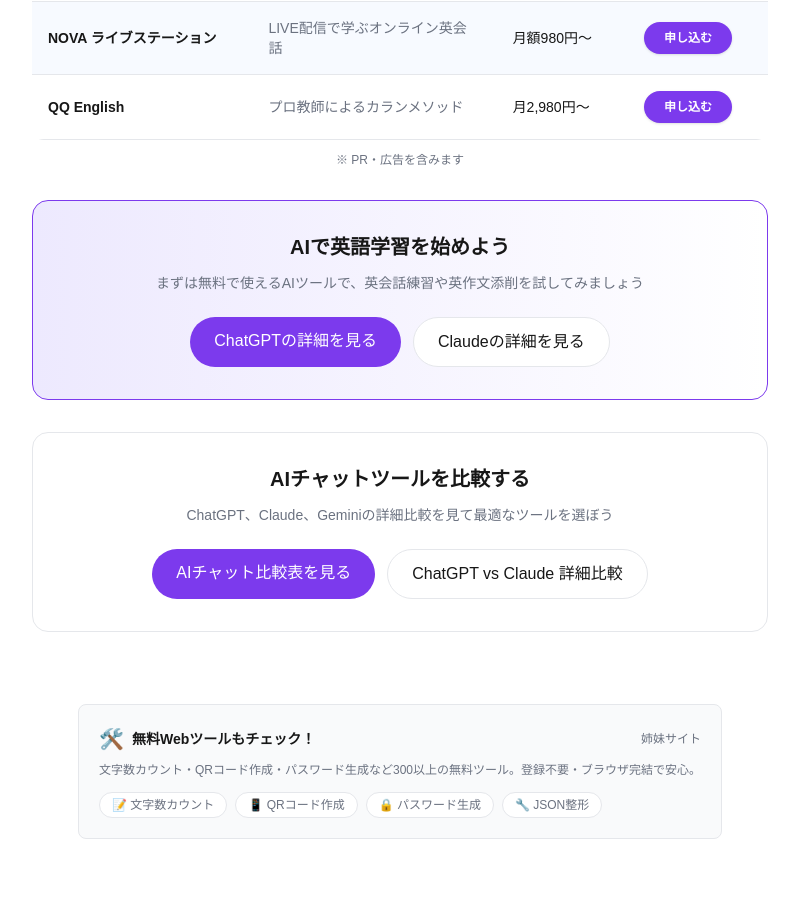
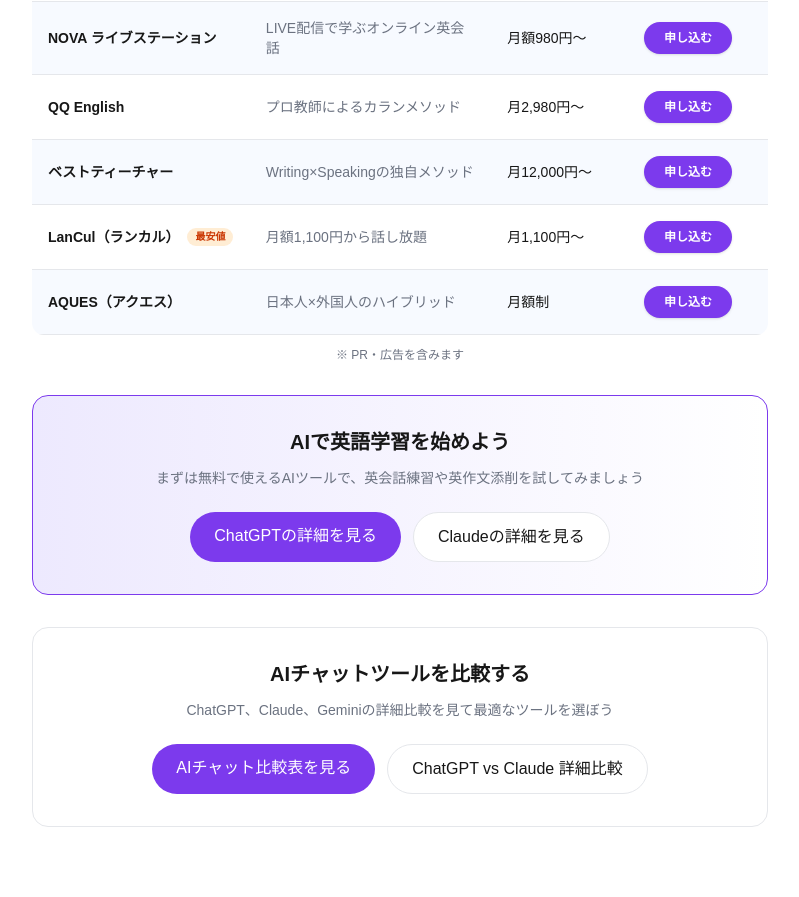
Before and after one commit to music6745-max/ai-tools-navi, a Next.js app: page /guide/ai-english-learning in a window 1280 px wide. Shown: the part 3740-4637 px from the top of the page, without its empty margins (240-1039 px from the left). Built offline with nearby package versions, Linux system fonts and the light colour scheme.

Commit message:
英会話CTA拡充（ベストティーチャー・LanCul・AQUES追加、計6社比較）

```diff
--- a/app/guide/ai-english-learning/page.tsx
+++ b/app/guide/ai-english-learning/page.tsx
@@ -297,6 +297,25 @@
                 highlight: "プロ教師によるカランメソッド",
                 price: "月2,980円〜",
               },
+              {
+                name: "ベストティーチャー",
+                url: "https://px.a8.net/svt/ejp?a8mat=4B1DXO+7QNN6+2ZIK+5YJRM",
+                highlight: "Writing×Speakingの独自メソッド",
+                price: "月12,000円〜",
+              },
+              {
+                name: "LanCul（ランカル）",
+                url: "https://px.a8.net/svt/ejp?a8mat=4B1DXO+5YCTU+4FL0+HV7V6",
+                highlight: "月額1,100円から話し放題",
+                price: "月1,100円〜",
+                badge: "最安値",
+              },
+              {
+                name: "AQUES（アクエス）",
+                url: "https://px.a8.net/svt/ejp?a8mat=4B1DXO+4RHMA+4D4Y+5YJRM",
+                highlight: "日本人×外国人のハイブリッド",
+                price: "月額制",
+              },
             ]}
           />
         </section>
--- a/app/guide/ai-english-tools/page.tsx
+++ b/app/guide/ai-english-tools/page.tsx
@@ -330,6 +330,25 @@
                 highlight: "プロ教師によるカランメソッド",
                 price: "月2,980円〜",
               },
+              {
+                name: "ベストティーチャー",
+                url: "https://px.a8.net/svt/ejp?a8mat=4B1DXO+7QNN6+2ZIK+5YJRM",
+                highlight: "Writing×Speakingの独自メソッド",
+                price: "月12,000円〜",
+              },
+              {
+                name: "LanCul（ランカル）",
+                url: "https://px.a8.net/svt/ejp?a8mat=4B1DXO+5YCTU+4FL0+HV7V6",
+                highlight: "月額1,100円から話し放題",
+                price: "月1,100円〜",
+                badge: "最安値",
+              },
+              {
+                name: "AQUES（アクエス）",
+                url: "https://px.a8.net/svt/ejp?a8mat=4B1DXO+4RHMA+4D4Y+5YJRM",
+                highlight: "日本人×外国人のハイブリッド",
+                price: "月額制",
+              },
             ]}
           />
         </section>
```
